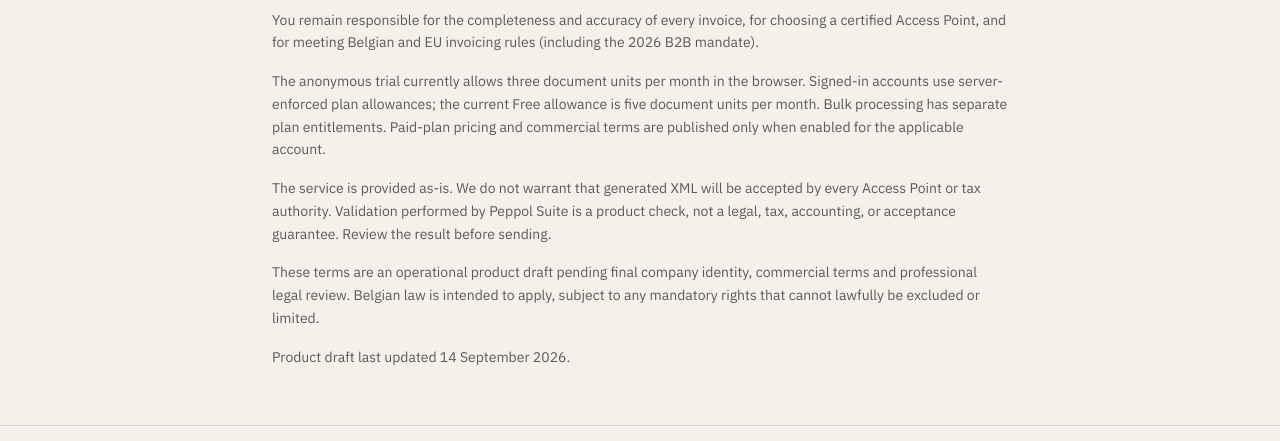
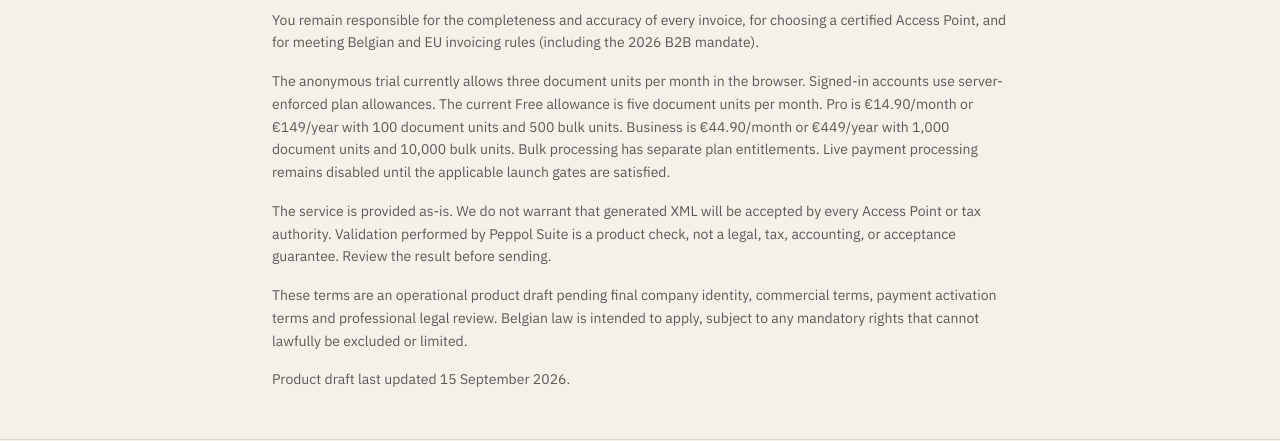
Before and after one commit to peppolfixbelgium-debug/Peppol-Suite, a React (Vite) app: page /terms in a window 1280 px wide. Shown: the part 238-679 px from the top of the page. Built offline with nearby package versions, Linux system fonts and the light colour scheme; no server answers.

Commit message:
docs: align terms draft with current pricing

```diff
--- a/src/routes/terms.tsx
+++ b/src/routes/terms.tsx
@@ -21,9 +21,11 @@ function Terms() {
         </p>
         <p>
           The anonymous trial currently allows three document units per month in the browser. Signed-in
-          accounts use server-enforced plan allowances; the current Free allowance is five document units per
-          month. Bulk processing has separate plan entitlements. Paid-plan pricing and commercial terms are
-          published only when enabled for the applicable account.
+          accounts use server-enforced plan allowances. The current Free allowance is five document units per
+          month. Pro is €14.90/month or €149/year with 100 document units and 500 bulk units. Business is
+          €44.90/month or €449/year with 1,000 document units and 10,000 bulk units. Bulk processing has
+          separate plan entitlements. Live payment processing remains disabled until the applicable launch
+          gates are satisfied.
         </p>
         <p>
           The service is provided as-is. We do not warrant that generated XML will be accepted by every
@@ -31,11 +33,11 @@ function Terms() {
           tax, accounting, or acceptance guarantee. Review the result before sending.
         </p>
         <p>
-          These terms are an operational product draft pending final company identity, commercial terms and
-          professional legal review. Belgian law is intended to apply, subject to any mandatory rights that
-          cannot lawfully be excluded or limited.
+          These terms are an operational product draft pending final company identity, commercial terms,
+          payment activation terms and professional legal review. Belgian law is intended to apply, subject to
+          any mandatory rights that cannot lawfully be excluded or limited.
         </p>
-        <p>Product draft last updated 14 September 2026.</p>
+        <p>Product draft last updated 15 September 2026.</p>
       </div>
     </main>
   );
```
